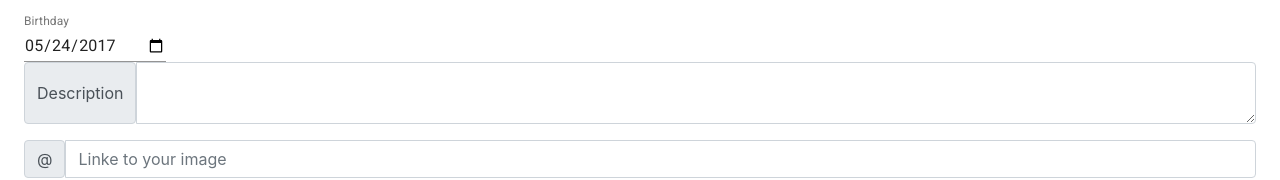
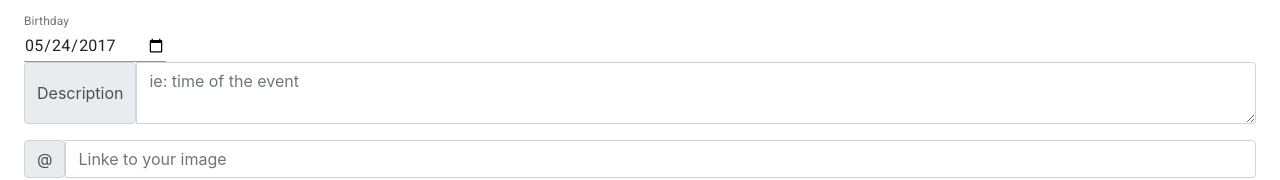
Before and after one commit to mitchmathias/Be-There, a React (Create React App) app in the folder client/: page /planEvents in a window 1280 px wide. Shown: the part 573-753 px from the top of the page. Built offline with nearby package versions, Linux system fonts and the light colour scheme; no server answers.

Commit message:
placeholder for description

```diff
--- a/client/src/components/CreateEvent/index.js
+++ b/client/src/components/CreateEvent/index.js
@@ -133,6 +133,7 @@ const CreateEvent = () => {
               <span className="input-group-text">Description</span>
               <textarea
                 className="form-control"
+                placeholder="ie: time of the event"
                 aria-label="Description"
                 value={description}
                 onChange={e => setDescription(e.target.value)}
```
